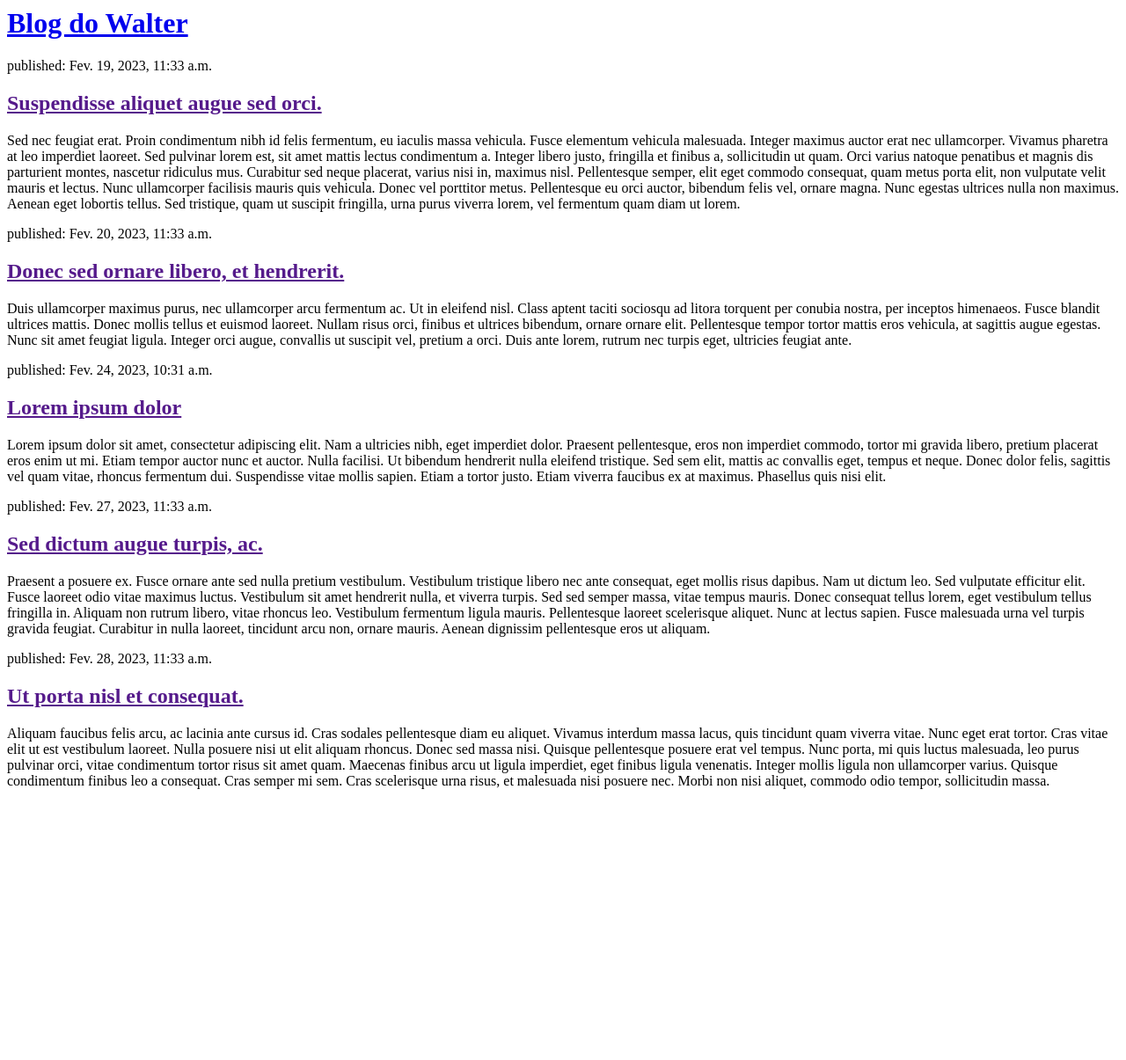
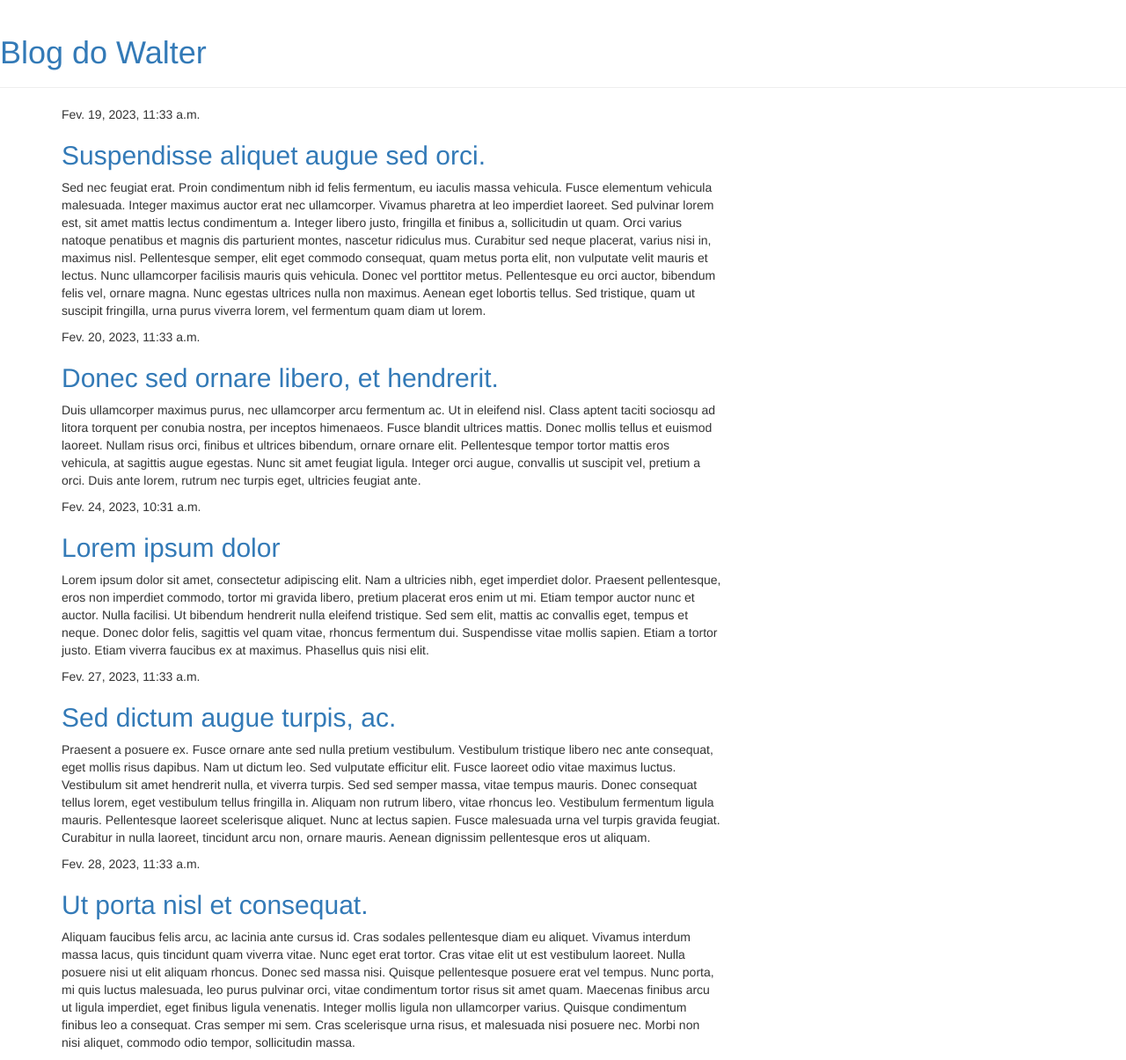
Before and after one commit to wbahia/my-first-blog, a Django app: page / in a window 1280 px wide. Shown: the whole page at 88% size. Before the commit the page ends 897 px from the top, so only its background shows below. Run offline with Django 3.2, Linux system fonts and the light colour scheme; data comes from the database, SQL or seed files in the repository; some libraries are stand-ins or nearby versions.

Commit message:
Added view and template for detailed blog post as well as CSS for the site.

```diff
--- /dev/null
+++ b/blog/templates/blog/base.html
@@ -0,0 +1,24 @@
+{% load static %}
+<html>
+    <head>
+        <title>Blog do Walter</title>
+        <link rel="stylesheet" href="//maxcdn.bootstrapcdn.com/bootstrap/3.2.0/css/bootstrap.min.css">
+        <link rel="stylesheet" href="//maxcdn.bootstrapcdn.com/bootstrap/3.2.0/css/bootstrap-theme.min.css">
+        <link href='//fonts.googleapis.com/css?family=Lobster&subset=latin,latin-ext' rel='stylesheet' type='text/css'>
+        <link rel="stylesheet" href="{% static 'css/blog.css' %}">
+    </head>
+    <body>
+        <div class="page-header">
+            <h1><a href="/">Blog do Walter</a></h1>
+        </div>
+
+        <div class="content container">
+            <div class="row">
+                <div class="col-md-8">
+                {% block content %}
+                {% endblock %}
+                </div>
+            </div>
+        </div>
+    </body>
+</html>
--- a/blog/templates/blog/post_list.html
+++ b/blog/templates/blog/post_list.html
@@ -1,20 +1,13 @@
-<html>
-    <head>
-        <title>Blog do Walter</title>
-    </head>
-    <body>
-        <div>
-            <h1><a href="/">Blog do Walter</a></h1>
-        </div>
+{% extends 'blog/base.html' %}
 
-
-        {% for post in posts %}
-        <div>
-            <p>published: {{ post.published_date }}</p>
-            <h2><a href="">{{ post.title }}</a></h2>
+{% block content %}
+    {% for post in posts %}
+        <div class="post">
+            <div class="date">
+                {{ post.published_date }}
+            </div>
+            <h2><a href="{% url 'post_detail' pk=post.pk %}">{{ post.title }}</a></h2>
             <p>{{ post.text|linebreaksbr }}</p>
         </div>
-        {% endfor %}
-
-    </body>
-</html>
+    {% endfor %}
+{% endblock %}
--- a/blog/urls.py
+++ b/blog/urls.py
@@ -3,4 +3,5 @@ from . import views
 
 urlpatterns = [
     path('', views.post_list, name='post_list'),
+    path('post/<int:pk>/', views.post_detail, name='post_detail'),
 ]
--- a/blog/views.py
+++ b/blog/views.py
@@ -1,4 +1,4 @@
-from django.shortcuts import render
+from django.shortcuts import render, get_object_or_404
 from django.utils import timezone
 from .models import Post
 import logging
@@ -13,3 +13,7 @@ def post_list(request):
     #posts = Post.objects.all()
     # logger.info(posts[0].author)
     return render(request, 'blog/post_list.html', {'posts': posts, 'time': timezone.now()})
+
+def post_detail (request, pk):
+    post = get_object_or_404(Post, pk=pk)
+    return render(request, 'blog/post_detail.html', {'post': post})
```
Also changed, not shown: blog/templates/blog/post_detail.html (added, +13 -0 lines).
